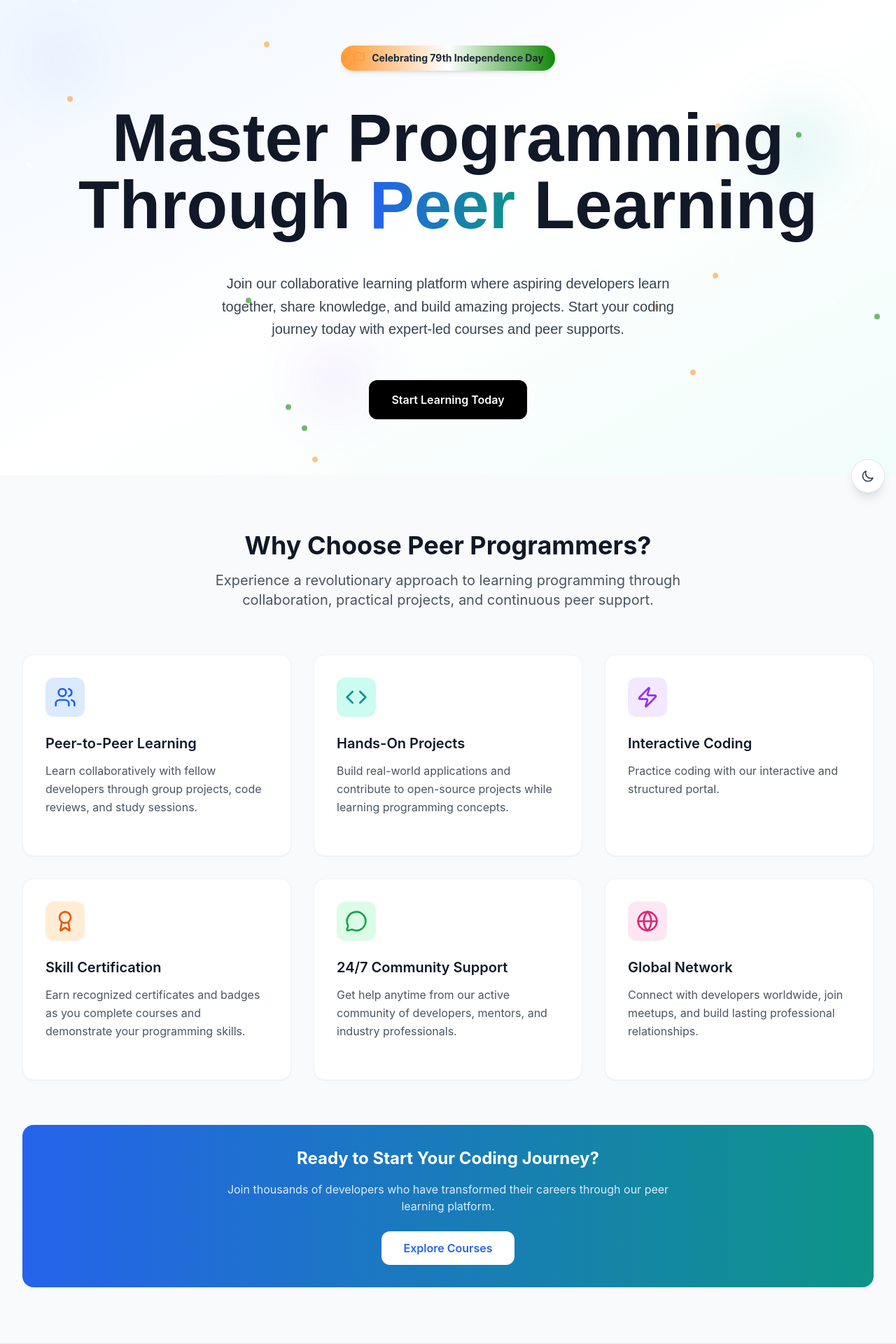
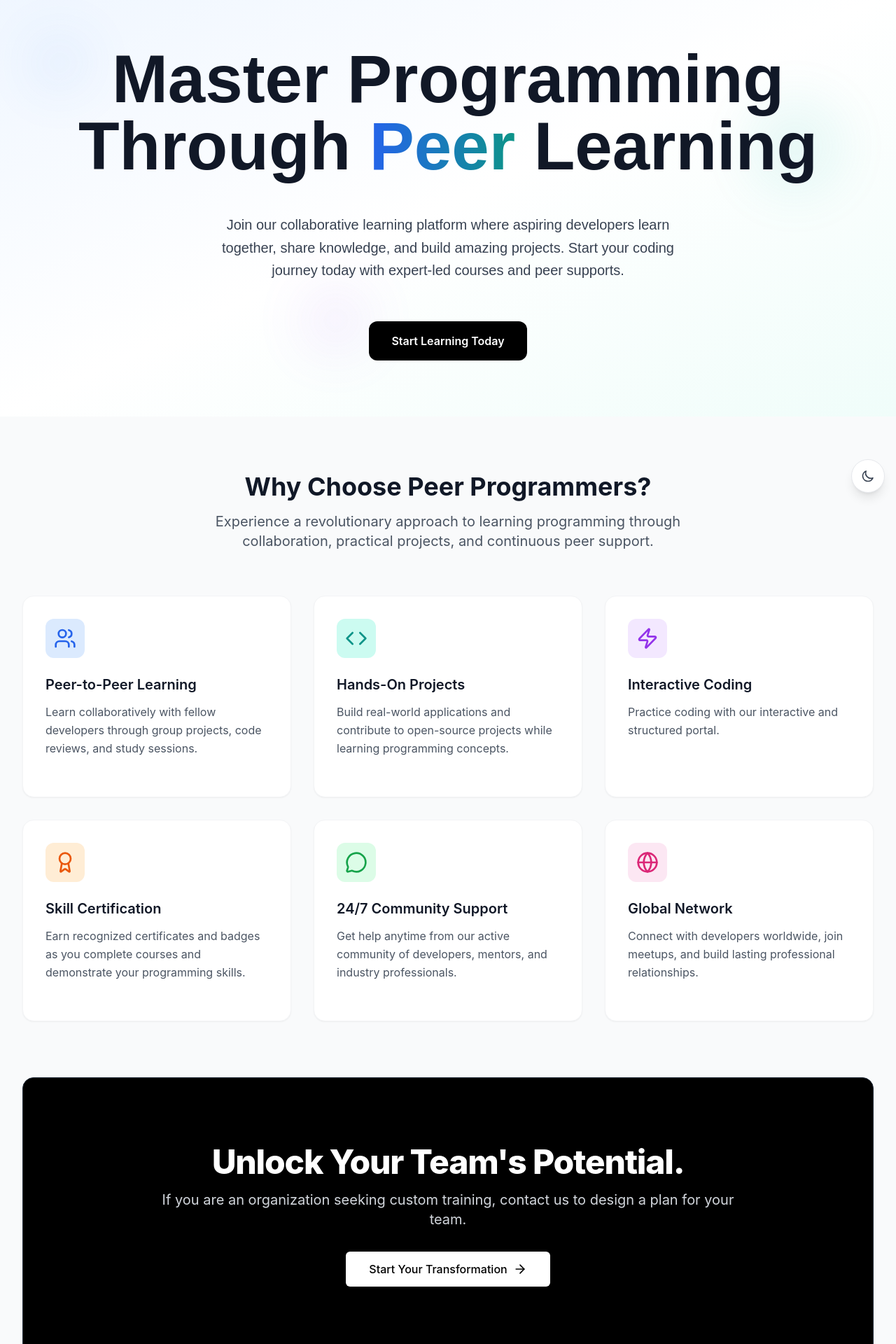
Before and after one commit to rajpatel2619/frontend_peerprogrammers, a React (Create React App) app: page / in a window 1280 px wide. Shown: the part 80-2000 px from the top of the page at 70% size. Built offline with nearby package versions, Linux system fonts and the light colour scheme.

Commit message:
organization

```diff
--- a/src/components/Features.jsx
+++ b/src/components/Features.jsx
@@ -1,9 +1,7 @@
-
-
-
 import React, { useState, useEffect } from 'react';
-import { Users, Code, Zap, Award, MessageCircle, Globe } from 'lucide-react';
+import { Users, Code, Zap, Award, MessageCircle, Globe, Building, Users2, Target, BarChart3, Clock, Shield } from 'lucide-react';
 import { useNavigate } from 'react-router-dom';
+import { ArrowRight } from 'lucide-react';
 
 const Features = () => {
   const [darkMode, setDarkMode] = useState(() => localStorage.getItem("theme") === "dark");
@@ -55,6 +53,25 @@ const Features = () => {
       title: "Global Network",
       description: "Connect with developers worldwide, join meetups, and build lasting professional relationships.",
       color: "pink"
+    }
+  ];
+
+  const orgFeatures = [
+    {
+      icon: <Target className="w-6 h-6" />,
+      text: "Customized curriculum for your business needs"
+    },
+    {
+      icon: <Users2 className="w-6 h-6" />,
+      text: "Team-based learning environment"
+    },
+    {
+      icon: <BarChart3 className="w-6 h-6" />,
+      text: "Progress tracking & performance analytics"
+    },
+    {
+      icon: <Shield className="w-6 h-6" />,
+      text: "Enterprise-grade security & privacy"
     }
   ];
 
@@ -114,6 +131,29 @@ const Features = () => {
           ))}
         </div>
 
+        {/* Organization Training Banner */}
+        <div className="bg-black dark:bg-neutral-700/25  text-white border border-gray-800 rounded-2xl mt-20">
+          <div className="max-w-4xl mx-auto text-center py-24 px-4 sm:px-6 lg:px-8">
+            <h2 className="text-4xl font-extrabold tracking-tight sm:text-5xl">
+              Unlock Your Team's Potential.
+            </h2>
+            <p className="mt-4 text-xl text-gray-300">
+              If you are an organization seeking custom training, contact us to design a plan for your team.
+            </p>
+            <div className="mt-8">
+              <a
+                href={"/"}
+                target="_blank"
+                rel="noopener noreferrer"
+                className="inline-flex items-center justify-center px-8 py-3 border border-transparent text-base font-medium rounded-md text-black bg-white hover:bg-gray-200 transition-colors"
+              >
+                Start Your Transformation
+                <ArrowRight className="ml-2 h-5 w-5" />
+              </a>
+            </div>
+          </div>
+        </div>
+
         {/* Bottom CTA */}
         <div className="text-center mt-16">
           <div className="bg-gradient-to-r from-blue-600 to-teal-600 rounded-2xl p-8 text-white">
@@ -121,16 +161,11 @@ const Features = () => {
             <p className="text-blue-100 mb-6 max-w-2xl mx-auto">
               Join thousands of developers who have transformed their careers through our peer learning platform.
             </p>
-            <button onClick={()=>navigate("/training")} className="bg-white text-blue-600 px-8 py-3 rounded-xl font-semibold hover:bg-gray-100 transition-colors">
+            <button onClick={() => navigate("/training")} className="bg-white text-blue-600 px-8 py-3 rounded-xl font-semibold hover:bg-gray-100 transition-colors">
               Explore Courses
             </button>
           </div>
         </div>
-
-        {/* Dark Mode Toggle Button */}
-        {/* <div className="fixed bottom-4 right-4 bg-blue-600 dark:bg-gray-800 p-4 rounded-full shadow-lg cursor-pointer" onClick={() => setDarkMode(!darkMode)}>
-          <span className="text-white text-xl">{darkMode ? "🌙" : "☀️"}</span>
-        </div> */}
       </div>
     </section>
   );
--- a/src/components/home/HeroSection.jsx
+++ b/src/components/home/HeroSection.jsx
@@ -1,32 +1,11 @@
 import React from "react";
-import { ArrowRight, Play, Sparkles, Flag } from "lucide-react";
+import { ArrowRight, Play, Sparkles } from "lucide-react";
 import { useNavigate } from "react-router-dom";
 
 const Hero = () => {
   const navigate = useNavigate();
   return (
     <section className="relative bg-gradient-to-br from-blue-50 via-white to-teal-50 dark:from-black dark:via-slate-950 dark:to-black overflow-hidden">
-      {/* Independence Day Special Elements */}
-      <div className="absolute inset-0 pointer-events-none">
-        {/* Tri-color flag particles */}
-        {[...Array(20)].map((_, i) => (
-          <div
-            key={i}
-            className="absolute w-2 h-2 rounded-full"
-            style={{
-              top: `${Math.random() * 100}%`,
-              left: `${Math.random() * 100}%`,
-              backgroundColor:
-                i % 3 === 0 ? '#FF9933' :
-                  i % 3 === 1 ? '#FFFFFF' : '#138808',
-              opacity: 0.6,
-              transform: `scale(${Math.random() * 0.5 + 0.5})`,
-              animation: `float ${Math.random() * 5 + 5}s infinite ease-in-out`
-            }}
-          />
-        ))}
-      </div>
-
       {/* Background Bubbles */}
       <div className="absolute inset-0 opacity-10 pointer-events-none">
         <div className="absolute top-20 left-10 w-20 h-20 bg-blue-500 rounded-full blur-2xl animate-float-slow"></div>
@@ -39,12 +18,6 @@ const Hero = () => {
         <div className="items-center flex justify-center">
           {/* Left Content */}
           <div className="text-center relative z-10 items-center flex flex-col gap-6">
-            {/* Independence Day Badge */}
-            <div className="inline-flex items-center bg-gradient-to-r from-[#FF9933] via-white to-[#138808] px-4 py-2 rounded-full mb-6 shadow-md">
-              <Flag className="w-5 h-5 text-[#FF9933] mr-2" />
-              <span className="text-sm font-bold text-gray-800">Celebrating 79th Independence Day</span>
-            </div>
-
             <h1 className="text-4xl lg:text-8xl font-extrabold text-gray-900 dark:text-white mb-6 leading-tight font-funnel">
               Master{" "}
               <span className="">
@@ -69,7 +42,6 @@ const Hero = () => {
                   Start Learning Today
                 </span>
               </button>
-
             </div>
           </div>
         </div>
@@ -77,10 +49,6 @@ const Hero = () => {
 
       {/* Add this to your global CSS or Tailwind config */}
       <style jsx>{`
-        @keyframes float {
-          0%, 100% { transform: translateY(0) rotate(0deg); }
-          50% { transform: translateY(-20px) rotate(5deg); }
-        }
         @keyframes float-slow {
           0%, 100% { transform: translateY(0) translateX(0); }
           50% { transform: translateY(-30px) translateX(10px); }
```
